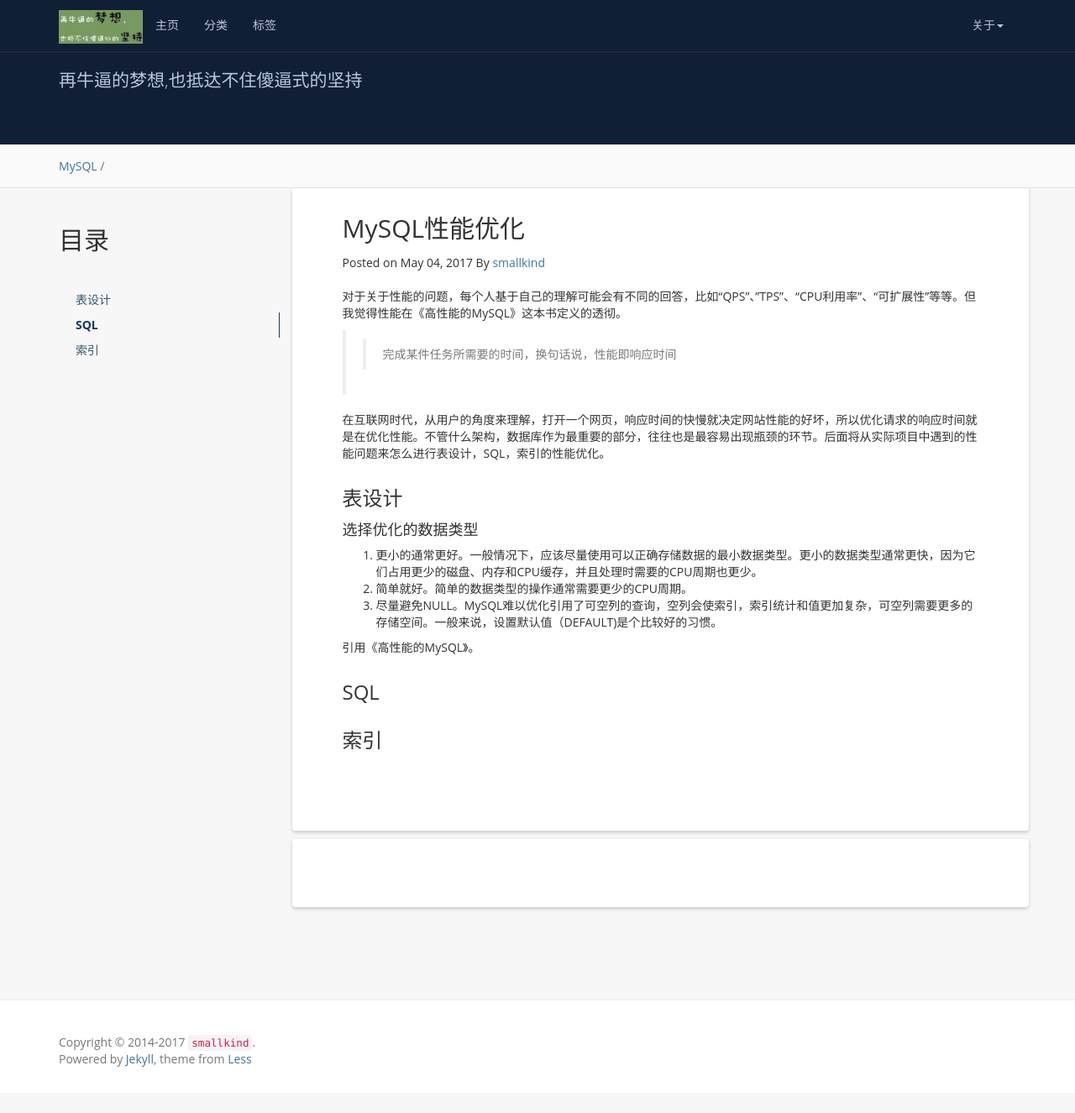
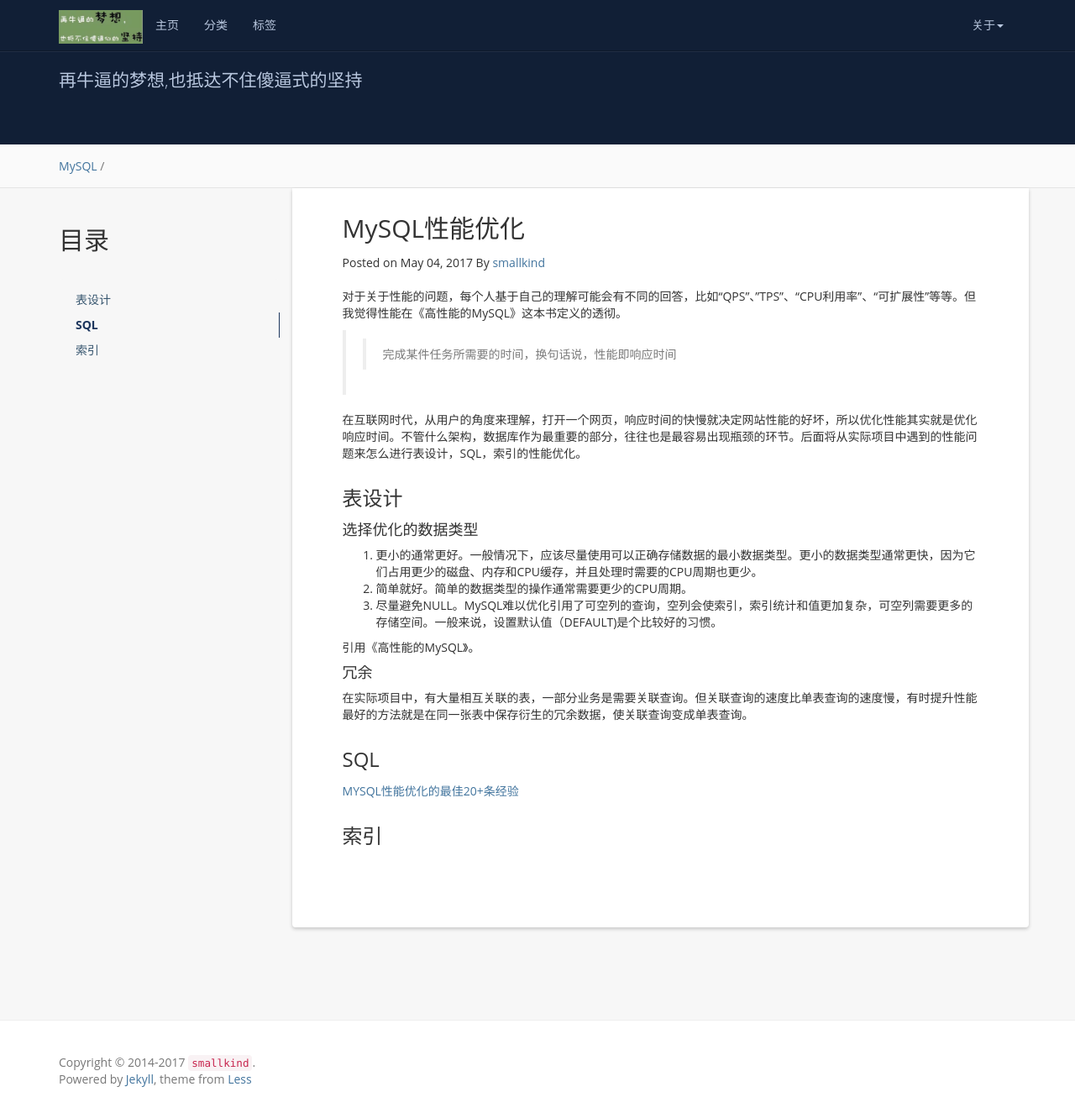
Before and after one commit to smallKind/smallKind.github.io, a Jekyll site: the page built from _posts/mysql/2017-05-04-mysql-性能优化.md, in a window 1280 px wide and 1325 px high. Shown: the whole window at 84% size. Built offline with Jekyll 4.4.1, drawn with Linux system fonts in a browser that asks for light colours; nearby versions of some CDN libraries; comment, search, counter and statistics services are not loaded.

Commit message:
关闭多说评论，MySql性能优化文章修改

```diff
--- a/_config.yml
+++ b/_config.yml
@@ -25,11 +25,11 @@ markdown: kramdown
 
 baidu_analysis: 94be4b0f9fc5d94cc0d0415ea6761ae9
 
-FB:
-  comments :
-    provider : duoshuo
-    duoshuo:
-        short_name : smallkind
+# FB:
+  # comments :
+    # provider : duoshuo
+    # duoshuo:
+    #    short_name : smallkind
     # disqus :
     #    short_name : freudkang
     # facebook :
--- a/_layouts/post.html
+++ b/_layouts/post.html
@@ -24,13 +24,13 @@ layout: default
             </article>
         </div>
       </div>
-      <div class="panel docs-content">
-        <article class="post-content">
-          <div class="wrapper">
-            {% include LessOrMore/comments %}
-          </div>
-        </article>
-      </div>
+      <!--<div class="panel docs-content">-->
+        <!--<article class="post-content">-->
+          <!--<div class="wrapper">-->
+            <!--{% include LessOrMore/comments %} -->
+          <!--</div>-->
+        <!--</article>-->
+      <!--</div>-->
     </div>
   </div>
 </div>
--- a/_posts/mysql/2017-05-04-mysql-性能优化.md
+++ b/_posts/mysql/2017-05-04-mysql-性能优化.md
@@ -13,7 +13,7 @@ tags: 性能优化
 
 >> 完成某件任务所需要的时间，换句话说，性能即响应时间
 
-在互联网时代，从用户的角度来理解，打开一个网页，响应时间的快慢就决定网站性能的好坏，所以优化请求的响应时间就是在优化性能。不管什么架构，数据库作为最重要的部分，往往也是最容易出现瓶颈的环节。后面将从实际项目中遇到的性能问题来怎么进行表设计，SQL，索引的性能优化。
+在互联网时代，从用户的角度来理解，打开一个网页，响应时间的快慢就决定网站性能的好坏，所以优化性能其实就是优化响应时间。不管什么架构，数据库作为最重要的部分，往往也是最容易出现瓶颈的环节。后面将从实际项目中遇到的性能问题来怎么进行表设计，SQL，索引的性能优化。
 
 ### 表设计
 
@@ -25,8 +25,12 @@ tags: 性能优化
 
 引用《高性能的MySQL》。
 
+#### 冗余
+
+在实际项目中，有大量相互关联的表，一部分业务是需要关联查询。但关联查询的速度比单表查询的速度慢，有时提升性能最好的方法就是在同一张表中保存衍生的冗余数据，使关联查询变成单表查询。
+
 ### SQL
 
-
+[MYSQL性能优化的最佳20+条经验](http://coolshell.cn/articles/1846.html)
 
 ### 索引
```
Also changed, not shown: _posts/mysql/2017-05-14-mysql-PageHelper分页优化.md (+3 -0 lines).
